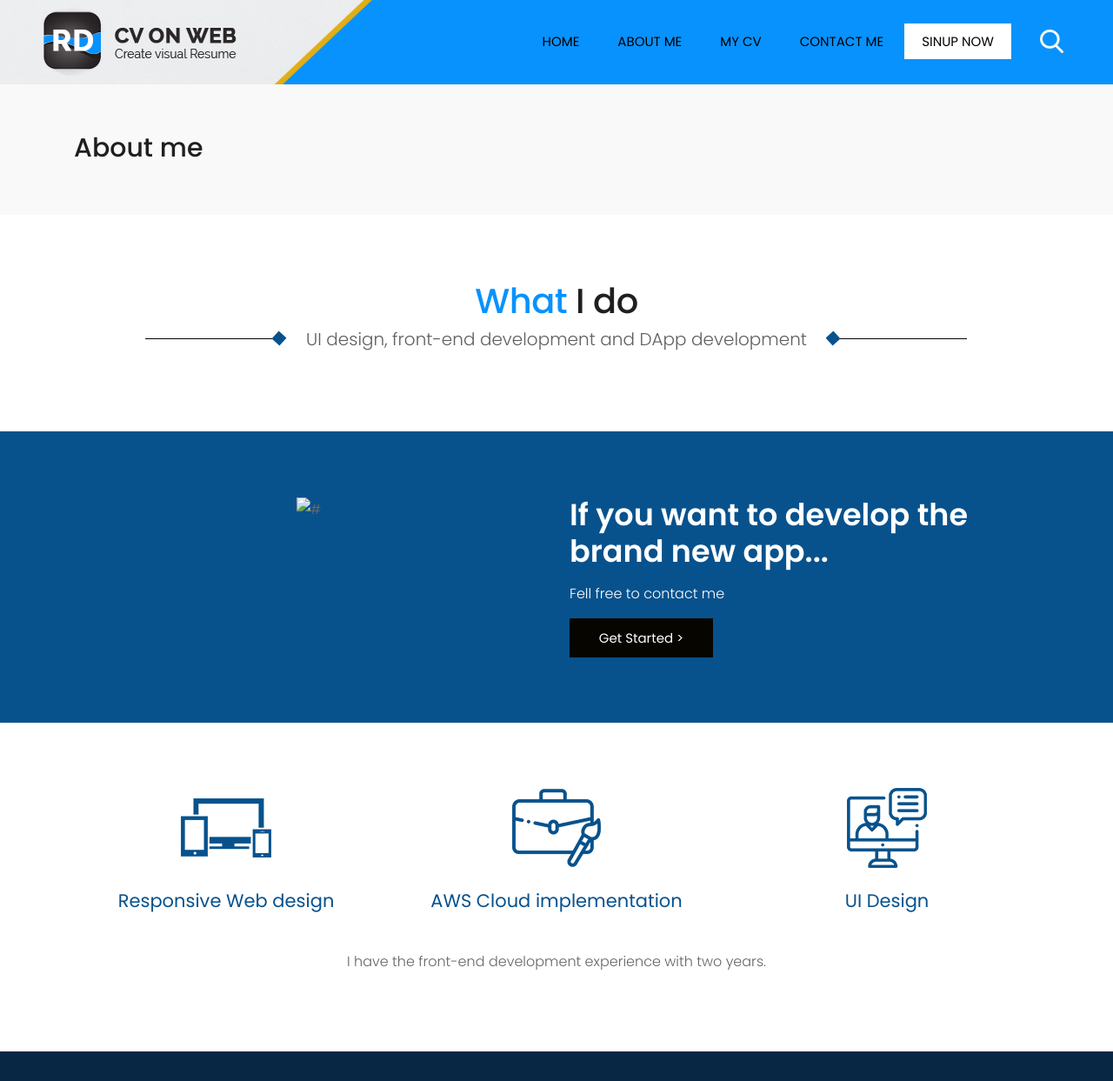
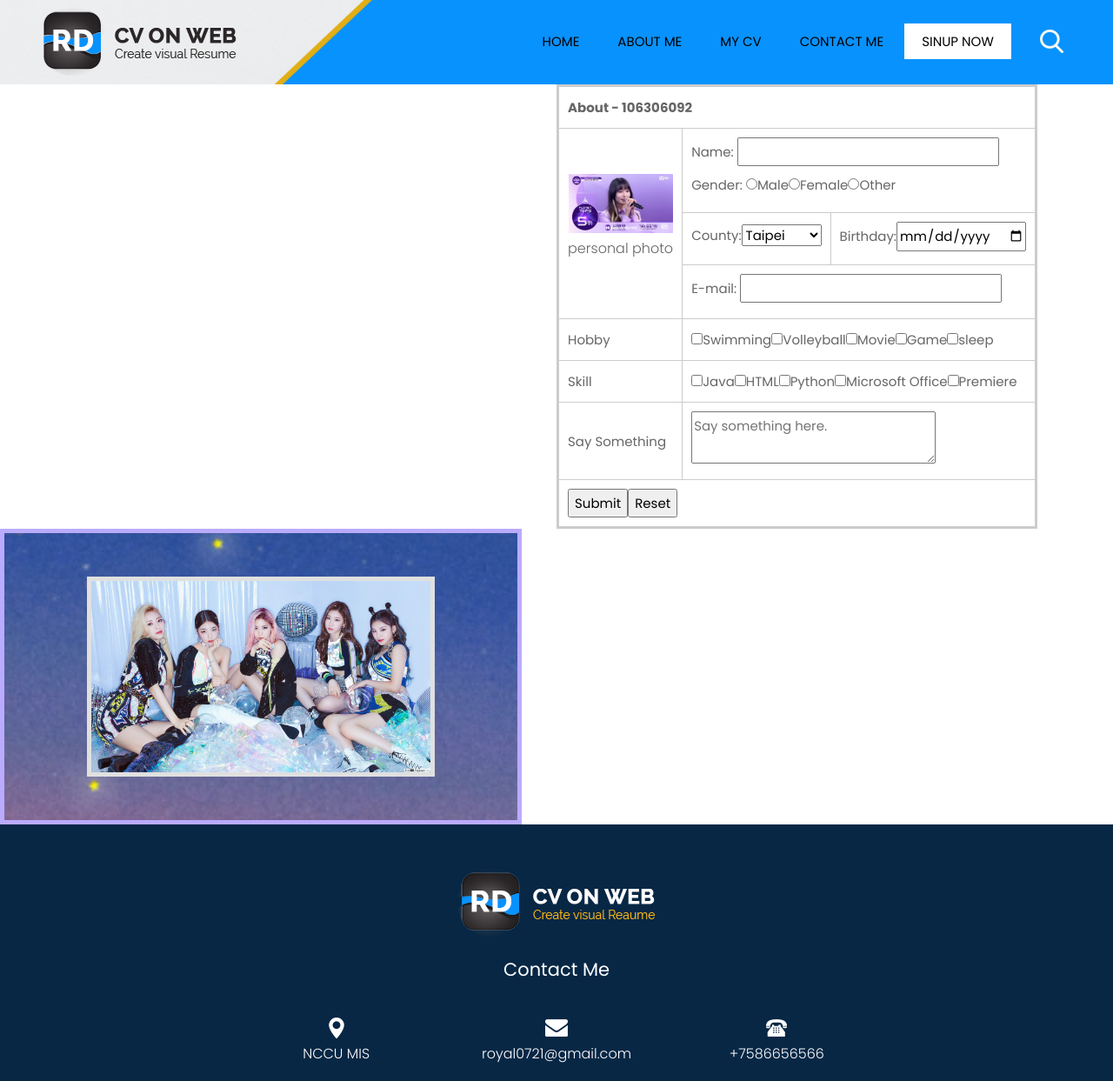
Before and after one commit to royal0721/CSRepo, a plain HTML site: page about.html in a window 1280 px wide. Shown: the part 2-1245 px from the top of the page at 87% size. Drawn offline with Linux system fonts and the light colour scheme.

Commit message:
add css page and html page

```diff
--- a/about.html
+++ b/about.html
@@ -29,7 +29,7 @@
     <link rel="stylesheet" href="css/responsive.css">
     <!-- Custom CSS -->
     <link rel="stylesheet" href="css/custom.css">
-
+    <link rel="stylesheet" href="css/about.css">
     <!--[if lt IE 9]>
       <script src="https://oss.maxcdn.com/libs/html5shiv/3.7.0/html5shiv.js"></script>
       <script src="https://oss.maxcdn.com/libs/respond.js/1.4.2/respond.min.js"></script>
@@ -77,103 +77,46 @@
         </nav>
     </header>
     <!-- End header -->
-
-	<!-- section -->
-	   <div class="innerpage_banner">
-	      <div class="container">
-		     <div class="row">
-			    <div class="col-md-12">
-				   <h2>About me</h2>
-				</div>
-			 </div>
-		  </div>
-	   </div>
-	<!-- end section -->
-
-    <div class="section layout_padding">
-        <div class="container">
-            <div class="row">
-                <div class="col-md-12">
-                    <div class="full center">
-                        <div class="heading_main text_align_center">
-                            <h2><span class="theme_color">What </span>I do</h2>
-                            <p class="large">UI design, front-end development and DApp development</p>
-                        </div>
-                    </div>
-                </div>
-            </div>
-        </div>
+    <div id="content">
+    <div id="name_table">
+        <form method="post" action="http://www.deitel.com" >
+            <table border="1" style="border:3px #cccccc solid;" cellpadding="10" border=‘1>
+                <tr>
+                    <th colspan="3">About - 106306092</th>
+                </tr>
+                <tr>
+                    <td rowspan="3" style="text-align: center;"><img src="images/yun.jpg" width="120px" alt="personal photo" title="personal photo"><p>personal photo</p></td>
+                    <td colspan="2"><div><label> Name: <input></label></div><div><label> Gender: <input type="radio" name="gender" value="Male">Male<input type="radio" name="gender" value="Female">Female<input type="radio" name="gender" value="Other">Other</div>
+                </tr>
+                <tr>
+                    <td><label>County: </label><select name="County"><option value="Taipei">Taipei</option><option value="Tainan">Tainan</option><option value="Taichung">Taichung</option><option value="Taoyuan">Taoyuan</option></select></td>
+                    <td><label>Birthday: </label><input type="date"></td>
+                </tr>
+                <tr>
+                    <td colspan="2"><label> E-mail: <input type="email"></label></td>
+                </tr>
+                <tr>
+                    <td>Hobby</td>
+                    <td colspan="2"><input type="checkbox" name="hobby" value="Swimming">Swimming<input type="checkbox" name="hobby" value="Volleyball">Volleyball<input type="checkbox" name="hobby" value="Movie">Movie<input type="checkbox" name="hobby" value="Game">Game<input type="checkbox" name="hobby" value="sleep">sleep</td>
+                </tr>
+                <tr>
+                    <td>Skill</td>
+                    <td colspan="2"><input type="checkbox" name="skill" value="Java">Java<input type="checkbox" name="skill" value="HTML">HTML<input type="checkbox" name="skill" value="Python">Python<input type="checkbox" name="skill" value="Microsoft Office">Microsoft Office<input type="checkbox" name="skill" value="Premiere">Premiere</td>
+                </tr>
+                <tr>
+                    <td>Say Something</td>
+                    <td colspan="2"><textarea placeholder="Say something here."></textarea></td>
+                </tr>
+                <tr>
+                    <td colspan="3"><input type="submit" name="提交"><input type="reset" name="重設"></td>
+                </tr>
+            </table>
+        </form>
     </div>
-
-    <!-- section -->
-    <div class="section layout_padding theme_bg">
-        <div class="container">
-            <div class="row">
-                <div class="col-lg-6 col-md-6 col-sm-12 text_align_center">
-                    <div class="full">
-                        <img class="img-responsive" src="images/resume_img.png" alt="#" />
-                    </div>
-                </div>
-
-                <div class="col-lg-6 col-md-6 col-sm-12 white_fonts">
-                    <h3 class="small_heading">If you want to develop the brand new app...</h3>
-                    <p>Fell free to contact me</p>
-                    <p></p>
-                    <a href="#" class="hvr-radial-out button-theme">Get Started ></a>
-                </div>
-            </div>
-        </div>
+    <div id="cover-image">
+        <img id="middle-img" src="images/itzy.jpg">
     </div>
-    <!-- end section -->
-    <!-- section -->
-    <div class="section layout_padding">
-        <div class="container">
-            <div class="row">
-
-                <div class="col-lg-4 col-md-4 col-sm-12">
-                    <div class="full">
-                        <div class="center">
-                            <img src="images/icon1.png" alt="#" />
-                        </div>
-                        <div class="center">
-                            <h4>Responsive Web design</h4>
-                        </div>
-                    </div>
-                </div>
-
-                <div class="col-lg-4 col-md-4 col-sm-12">
-                    <div class="full">
-                        <div class="center">
-                            <img src="images/icon2.png" alt="#" />
-                        </div>
-                        <div class="center">
-                            <h4>AWS Cloud implementation</h4>
-                        </div>
-                    </div>
-                </div>
-
-                <div class="col-lg-4 col-md-4 col-sm-12">
-                    <div class="full">
-                        <div class="center">
-                            <img src="images/icon3.png" alt="#" />
-                        </div>
-                        <div class="center">
-                            <h4>UI Design</h4>
-                        </div>
-                    </div>
-                </div>
-
-                <div class="col-lg-10 offset-lg-1 margin-top_30">
-                    <div class="full text_align_center">
-                        <p>I have the front-end development experience with two years.</p>
-                    </div>
-                </div>
-
-            </div>
-        </div>
     </div>
-    <!-- end section -->
-
     <!-- Start Footer -->
     <footer class="footer-box">
         <div class="container">
--- /dev/null
+++ b/css/about.css
@@ -0,0 +1,22 @@
+#cover-image{
+    background-image: url(../images/itzy_logo.PNG);
+    /* Full height */
+    width: 600px;
+    text-align: center;
+    /* Center and scale the image nicely */
+    background-position: center;
+    background-repeat: no-repeat;
+    background-size: cover;
+    border: rgb(186, 171, 255) solid 5px;
+}
+#middle-img{
+    margin-top: 50px;
+    margin-bottom: 50px;
+    width: 400px;
+    height: auto;
+    border: rgb(224, 224, 224) solid 5px;
+}
+#name_table{
+    width: 50%;
+    margin-left: 50%;
+}
--- a/homepage.css
+++ b/css/homepage.css
@@ -1,4 +1,4 @@
-#namecard{
+#namecard,#lab2{
     border: solid rgb(243, 243, 243) 1px;
     background-color: rgb(255, 255, 255);
     padding:30px;
--- /dev/null
+++ b/css/index.css
@@ -0,0 +1,22 @@
+#labs{
+    display:flex;
+}
+#namecard{
+    border: solid rgb(238, 238, 238) 1px;
+    background-color: rgb(255, 255, 255);
+    padding: 50px;
+    border-radius: 5px;
+    margin-left: 150px;
+}
+
+#lab2{
+    border: solid rgb(238, 238, 238) 1px;
+    background-color: rgb(255, 255, 255);
+    padding: 50px;
+    border-radius: 5px;
+    margin-right: 150px;
+}
+
+body{
+    background-color: rgb(206, 236, 255);
+}
```
Also changed, not shown: index.html (+17 -13 lines), images/itzy.jpg (renamed from image/itzy.jpg), images/itzy_logo.PNG (added), images/midzy.jpg (added), images/yun.jpg (renamed from image/yun.jpg).
